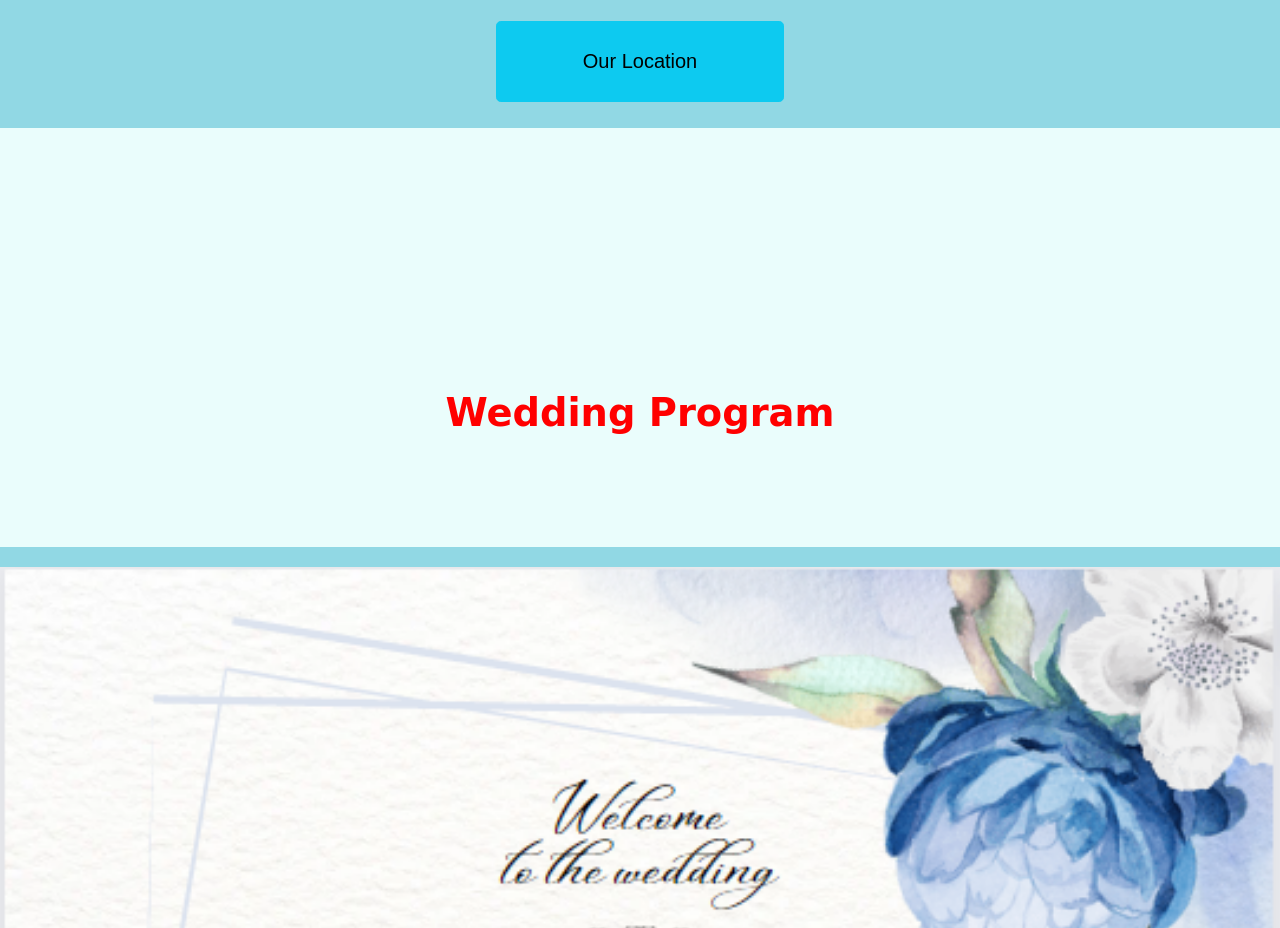
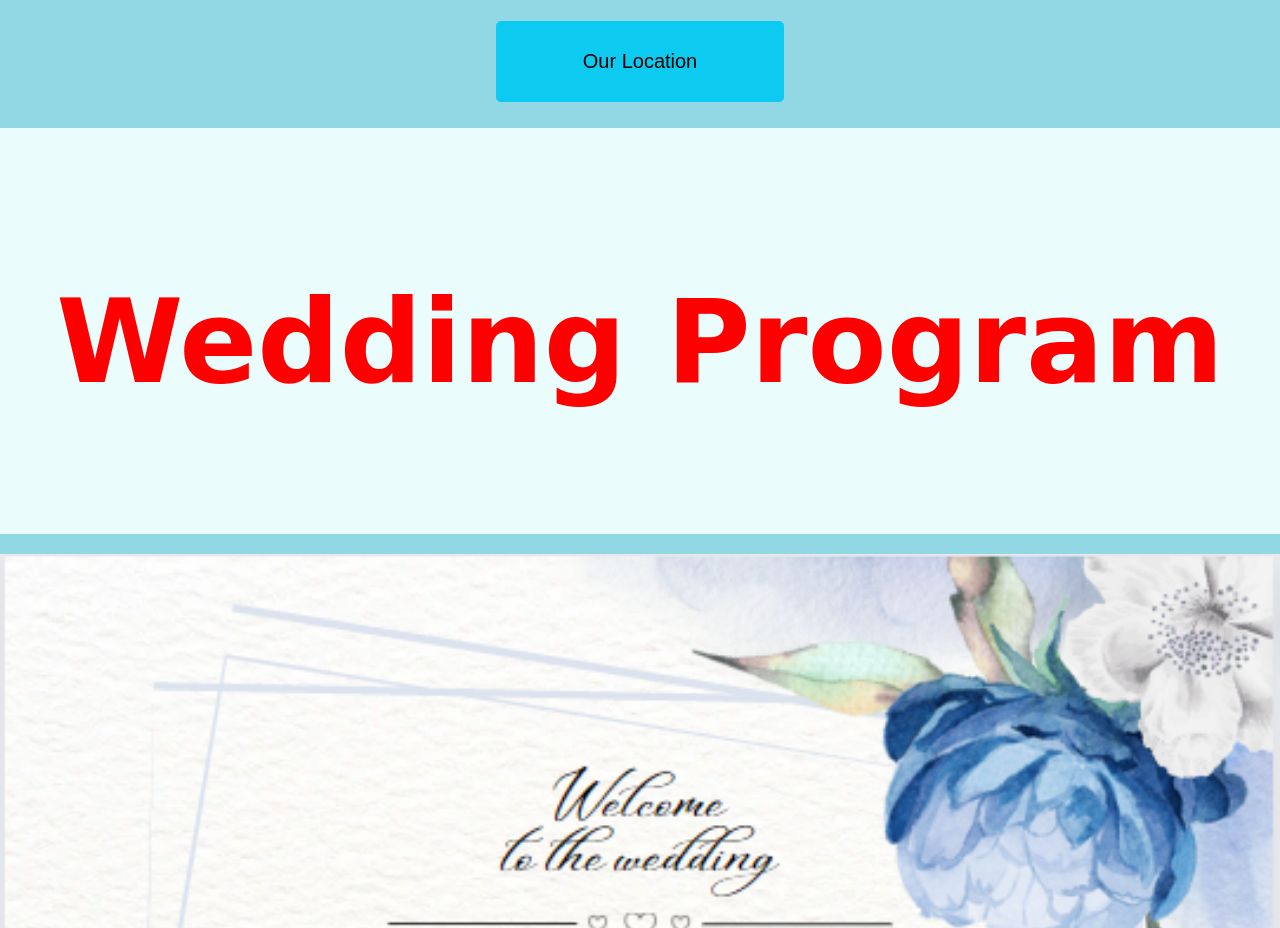
Before and after one commit to Parveen77/Wedding-card, a plain HTML site: page index.html in a window 1280 px wide. Shown: the part 7040-7968 px from the top of the page. Drawn offline with nearby package versions, Linux system fonts and the light colour scheme; a web font is replaced by a local one.

Commit message:
Update styles.css

```diff
--- a/css/styles.css
+++ b/css/styles.css
@@ -238,10 +238,11 @@ text-align:left;
   background-color: #EAFDFC;
   text-align: center;
   font-size: 2.4rem;
-  padding: 20% 0 7%;
+  padding: 10% 0 7%;
 }
 #wedding2{
   color: red;
+  font-size: 3em;
 }
 #contact{
   height: 15%;
```
